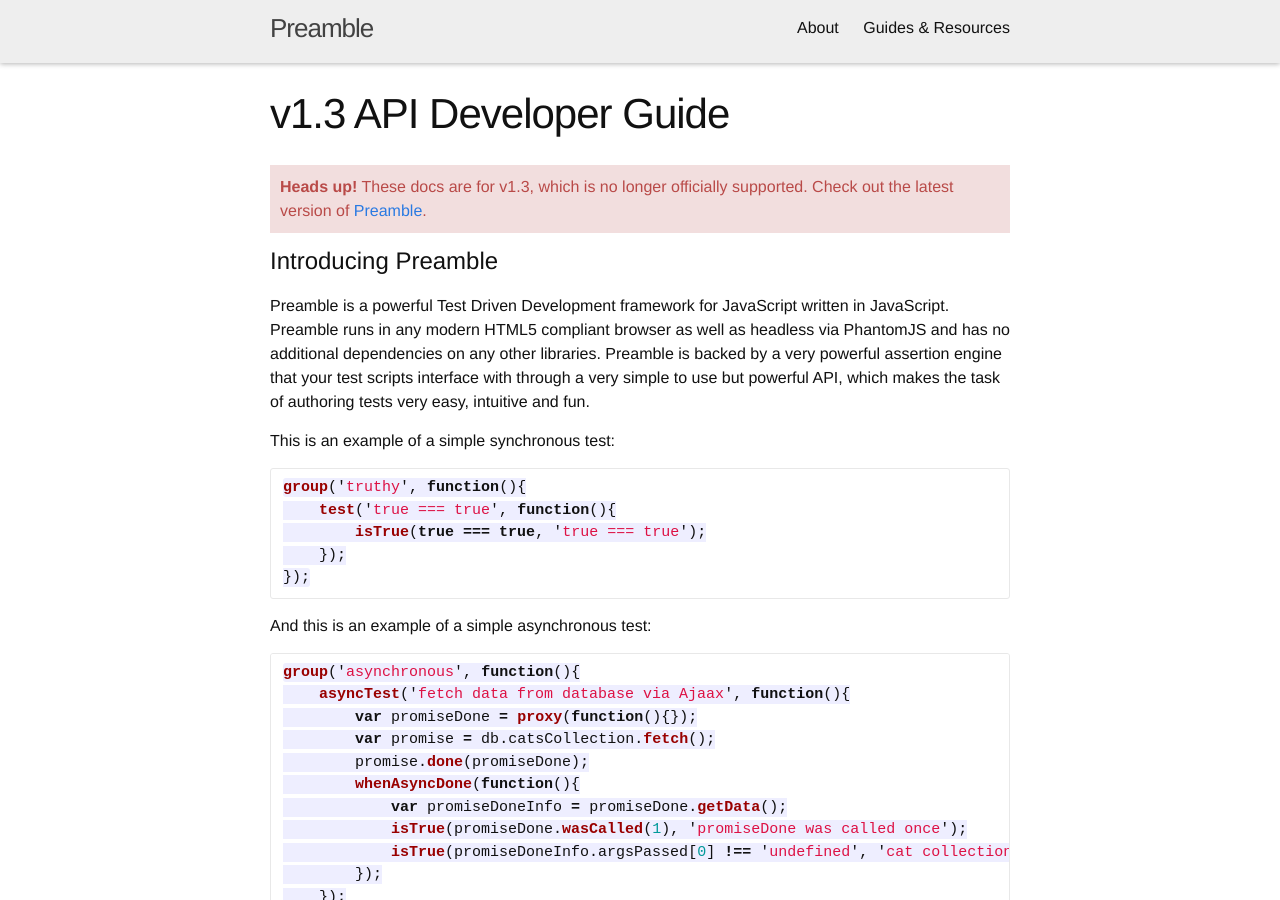
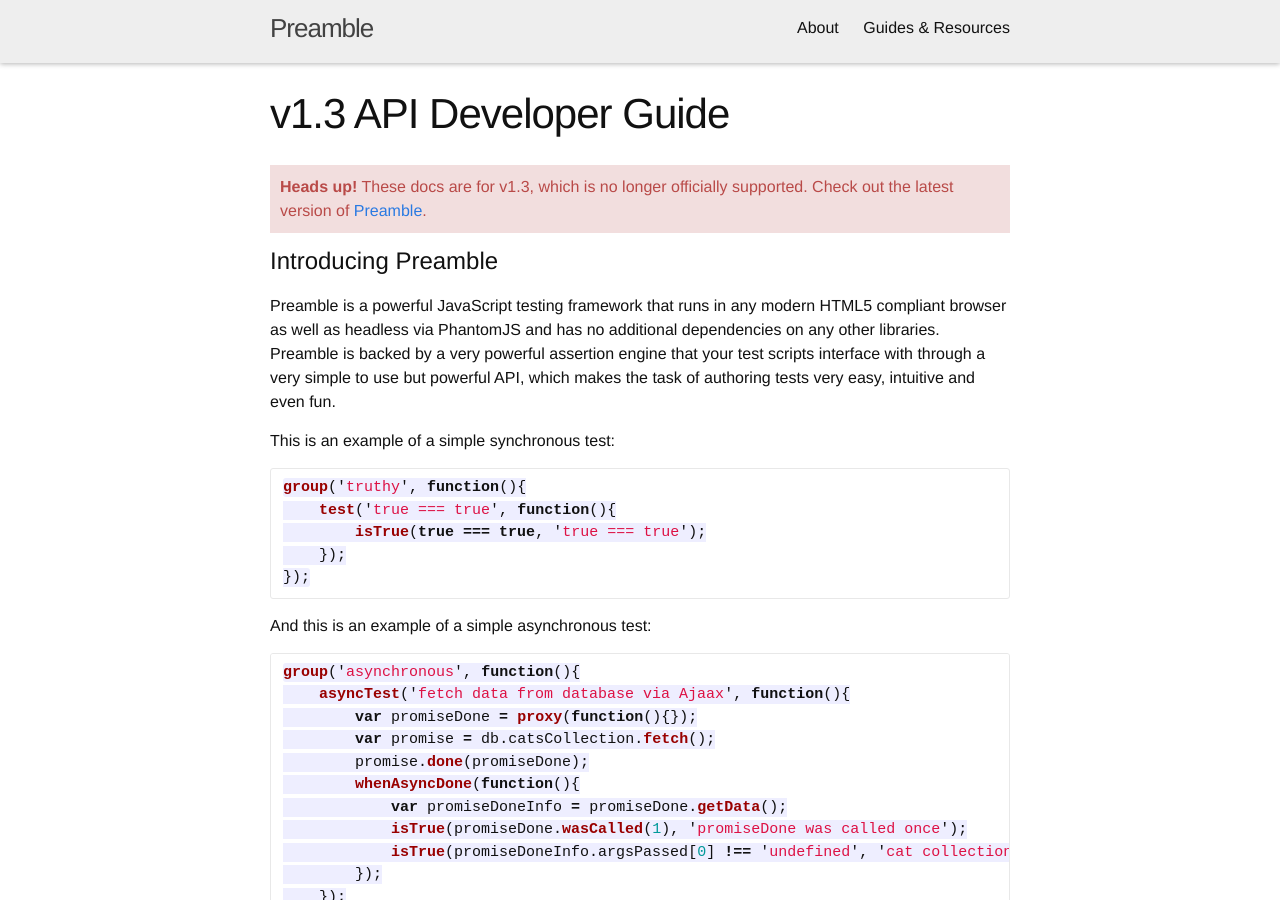
Before and after one commit to jeffschwartz/preamble, a Jekyll site: the page built from preamble.1.3.md, in a window 1280 px wide and 900 px high. Built offline with Jekyll 4.4.1, drawn with Linux system fonts in a browser that asks for light colours; Markdown is read by kramdown in place of the engine named in the settings.

Commit message:
Edited intro to v1.3 docs.

```diff
--- a/preamble.1.3.md
+++ b/preamble.1.3.md
@@ -9,7 +9,7 @@
 </div>
 # Introducing Preamble
 
-Preamble is a powerful Test Driven Development framework for JavaScript written in JavaScript. Preamble runs in any modern HTML5 compliant browser as well as headless via PhantomJS and has no additional dependencies on any other libraries. Preamble is backed by a very powerful assertion engine that your test scripts interface with through a very simple to use but powerful API, which makes the task of authoring tests very easy, intuitive and fun.
+Preamble is a powerful JavaScript testing framework that runs in any modern HTML5 compliant browser as well as headless via PhantomJS and has no additional dependencies on any other libraries. Preamble is backed by a very powerful assertion engine that your test scripts interface with through a very simple to use but powerful API, which makes the task of authoring tests very easy, intuitive and even fun.
 
 This is an example of a simple synchronous test:
 
```
